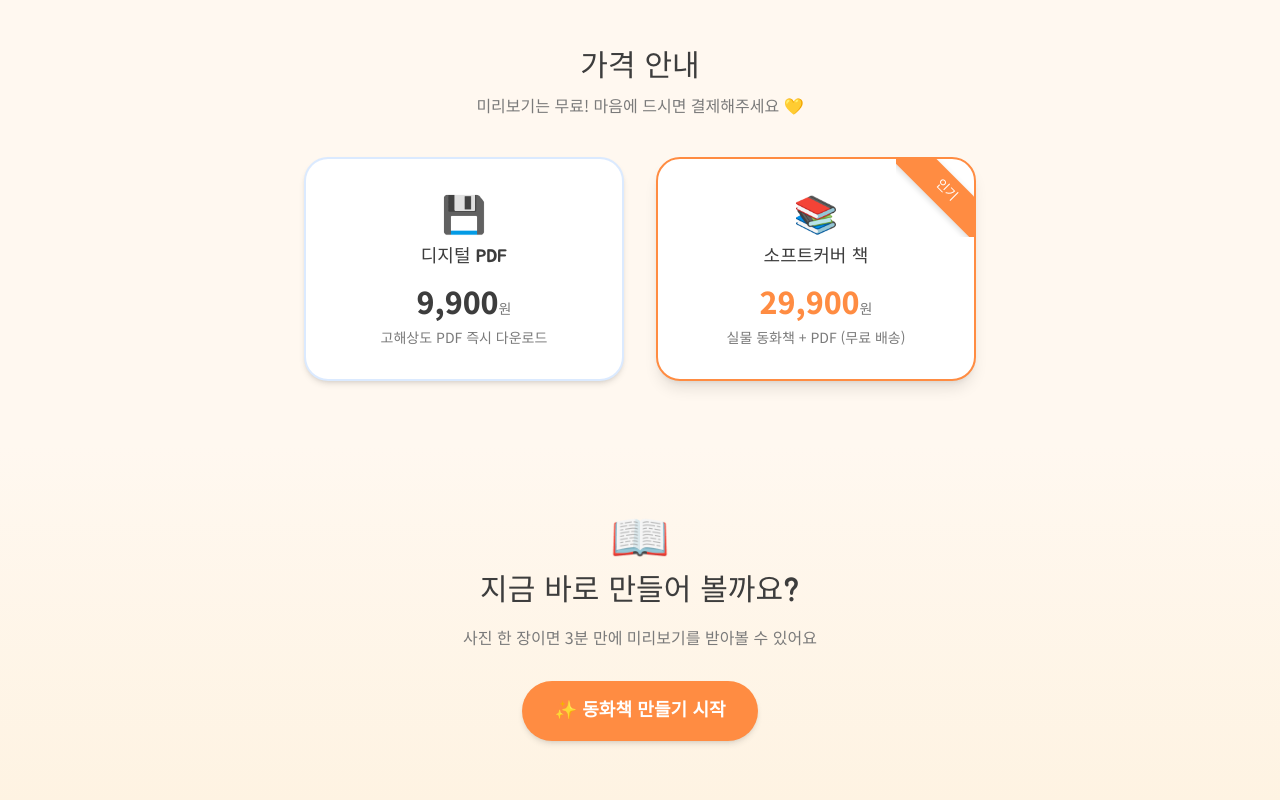
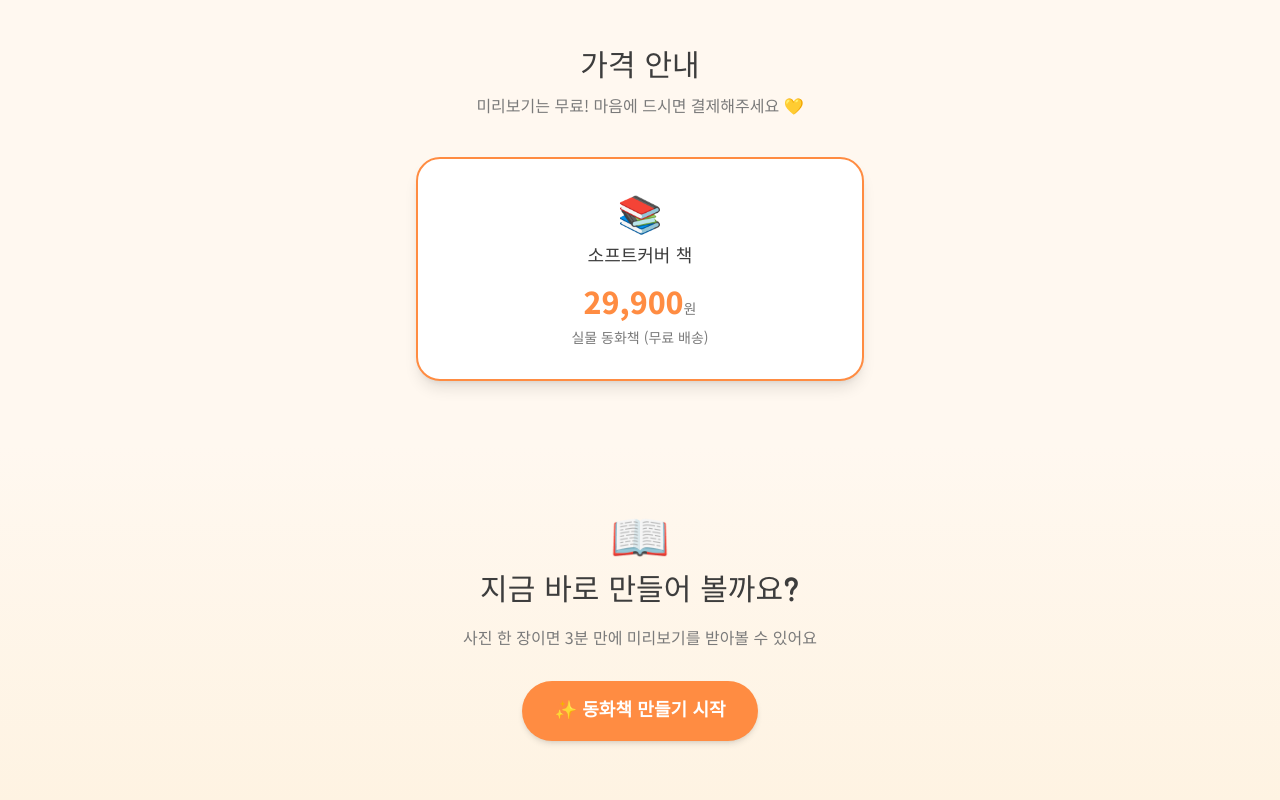
Before and after one commit to mooooburg-dev/moobook, a Next.js app: page / in a window 1280 px wide. Shown: the part 1240-2040 px from the top of the page. Built offline with nearby package versions, Linux system fonts and the light colour scheme.

Commit message:
디지털 PDF tier 제거하고 소프트커버 단일 상품으로 정리함

```diff
--- a/src/app/create/[bookId]/checkout/page.tsx
+++ b/src/app/create/[bookId]/checkout/page.tsx
@@ -20,7 +20,7 @@ export default function CheckoutPage() {
       // 1. 서버에서 주문 생성
       // 2. 토스페이먼츠 결제 위젯 호출
       // 3. 결제 완료 콜백에서 /api/payment/confirm 호출
-      // 4. 성공 시 PDF 다운로드 페이지로 이동
+      // 4. 성공 시 주문 완료 페이지로 이동
 
       console.log(`결제 시작: bookId=${params.bookId}, tier=${selectedTier}`);
       alert("결제 기능은 토스페이먼츠 연동 후 활성화됩니다.");
--- a/src/app/my/orders/page.tsx
+++ b/src/app/my/orders/page.tsx
@@ -47,7 +47,7 @@ export default function OrdersPage() {
             <div className="flex justify-between items-start">
               <div>
                 <p className="font-bold text-gray-900">
-                  {order.tier === "digital" ? "디지털 PDF" : "소프트커버 책"}
+                  소프트커버 책
                 </p>
                 <p className="text-sm text-gray-500 mt-1">
                   {new Date(order.created_at).toLocaleDateString("ko-KR")}
--- a/src/app/page.tsx
+++ b/src/app/page.tsx
@@ -290,31 +290,9 @@ export default function Home() {
             미리보기는 무료! 마음에 드시면 결제해주세요 💛
           </p>
 
-          <div className="grid grid-cols-1 sm:grid-cols-2 gap-8 max-w-2xl mx-auto">
-            {/* 디지털 PDF */}
-            <div className="bg-white rounded-3xl shadow-md p-8 border-2 border-accent-blue/20 hover:shadow-xl hover:-translate-y-1 transition-all duration-300">
-              <div className="text-4xl mb-3">💾</div>
-              <h3
-                className="text-lg text-text"
-                style={{ fontFamily: 'var(--font-heading)' }}
-              >
-                디지털 PDF
-              </h3>
-              <p className="text-3xl font-extrabold mt-3 text-text">
-                9,900
-                <span className="text-sm font-normal text-text-light">원</span>
-              </p>
-              <p className="text-sm text-text-light mt-2">
-                고해상도 PDF 즉시 다운로드
-              </p>
-            </div>
-
+          <div className="max-w-md mx-auto">
             {/* 소프트커버 책 */}
             <div className="bg-white rounded-3xl shadow-lg p-8 border-2 border-primary relative overflow-hidden hover:shadow-xl hover:-translate-y-1 transition-all duration-300">
-              {/* 리본 뱃지 */}
-              <div className="ribbon-badge">
-                <span>인기</span>
-              </div>
               <div className="text-4xl mb-3">📚</div>
               <h3
                 className="text-lg text-text"
@@ -327,7 +305,7 @@ export default function Home() {
                 <span className="text-sm font-normal text-text-light">원</span>
               </p>
               <p className="text-sm text-text-light mt-2">
-                실물 동화책 + PDF (무료 배송)
+                실물 동화책 (무료 배송)
               </p>
             </div>
           </div>
--- a/src/components/PricingTable.tsx
+++ b/src/components/PricingTable.tsx
@@ -7,16 +7,6 @@ interface PricingTableProps {
 
 const tiers = [
   {
-    id: "digital" as OrderTier,
-    name: "디지털 PDF",
-    emoji: "💾",
-    price: 9900,
-    description: "고해상도 PDF 다운로드",
-    features: ["12페이지 풀 컬러", "고해상도 PDF", "즉시 다운로드", "무제한 출력 가능"],
-    borderColor: "border-accent-blue/30",
-    checkColor: "text-accent-blue",
-  },
-  {
     id: "softcover" as OrderTier,
     name: "소프트커버 책",
     emoji: "📚",
@@ -24,7 +14,6 @@ const tiers = [
     description: "실물 동화책 배송",
     features: [
       "12페이지 풀 컬러",
-      "고해상도 PDF 포함",
       "소프트커버 실물 책",
       "무료 배송 (3~5일)",
     ],
@@ -36,7 +25,7 @@ const tiers = [
 
 export default function PricingTable({ onSelect }: PricingTableProps) {
   return (
-    <div className="grid grid-cols-1 sm:grid-cols-2 gap-6 max-w-2xl mx-auto">
+    <div className="max-w-md mx-auto">
       {tiers.map((tier) => (
         <div
           key={tier.id}
--- a/src/types/index.ts
+++ b/src/types/index.ts
@@ -23,7 +23,7 @@ export type PaymentStatus = "pending" | "paid" | "refunded";
 
 export type ShippingStatus = "printing" | "shipped" | "delivered";
 
-export type OrderTier = "digital" | "softcover";
+export type OrderTier = "softcover";
 
 export interface Book {
   id: string;
```
